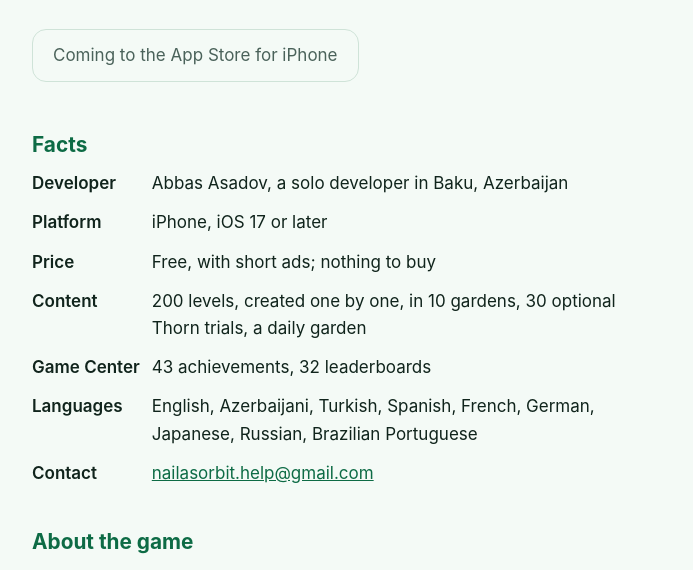
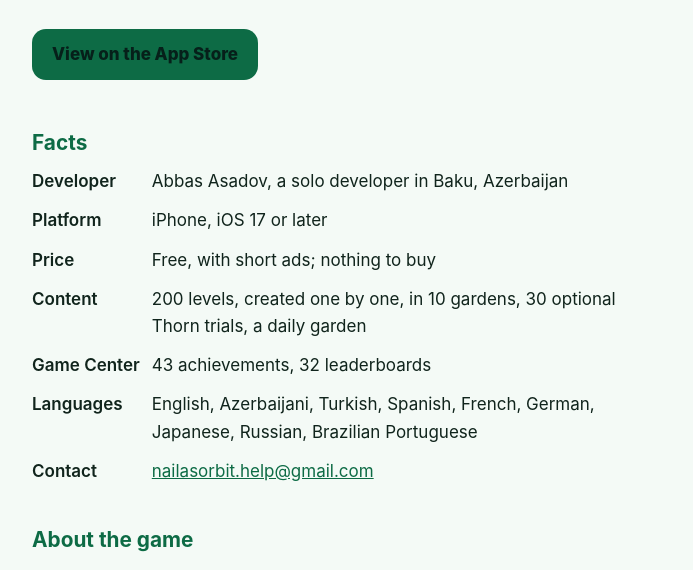
Before and after one commit to abbasasadov1-coder/abbasasadov1-coder.github.io, a plain HTML site: page press/index.html in a window 1280 px wide. Shown: the part 194-764 px from the top of the page, without its empty margins (292-985 px from the left). Drawn offline with Linux system fonts and the light colour scheme.

Commit message:
Press kit: View on the App Store

```diff
--- a/press/index.html
+++ b/press/index.html
@@ -25,7 +25,7 @@ th{font-weight:600;white-space:nowrap}
 <main>
 <h1>Press kit</h1>
 <p class="lead">Naila’s Orbit is a one-tap orbit game for iPhone: tap once to leap from orbit to orbit, slip past danger by a hair and make the bud bloom.</p>
-<span class="soon">Coming to the App Store for iPhone</span>
+<a class="cta" href="https://apps.apple.com/app/nailas-orbit/id6824633136">View on the App Store</a>
 
 <h2>Facts</h2>
 <table>
```
